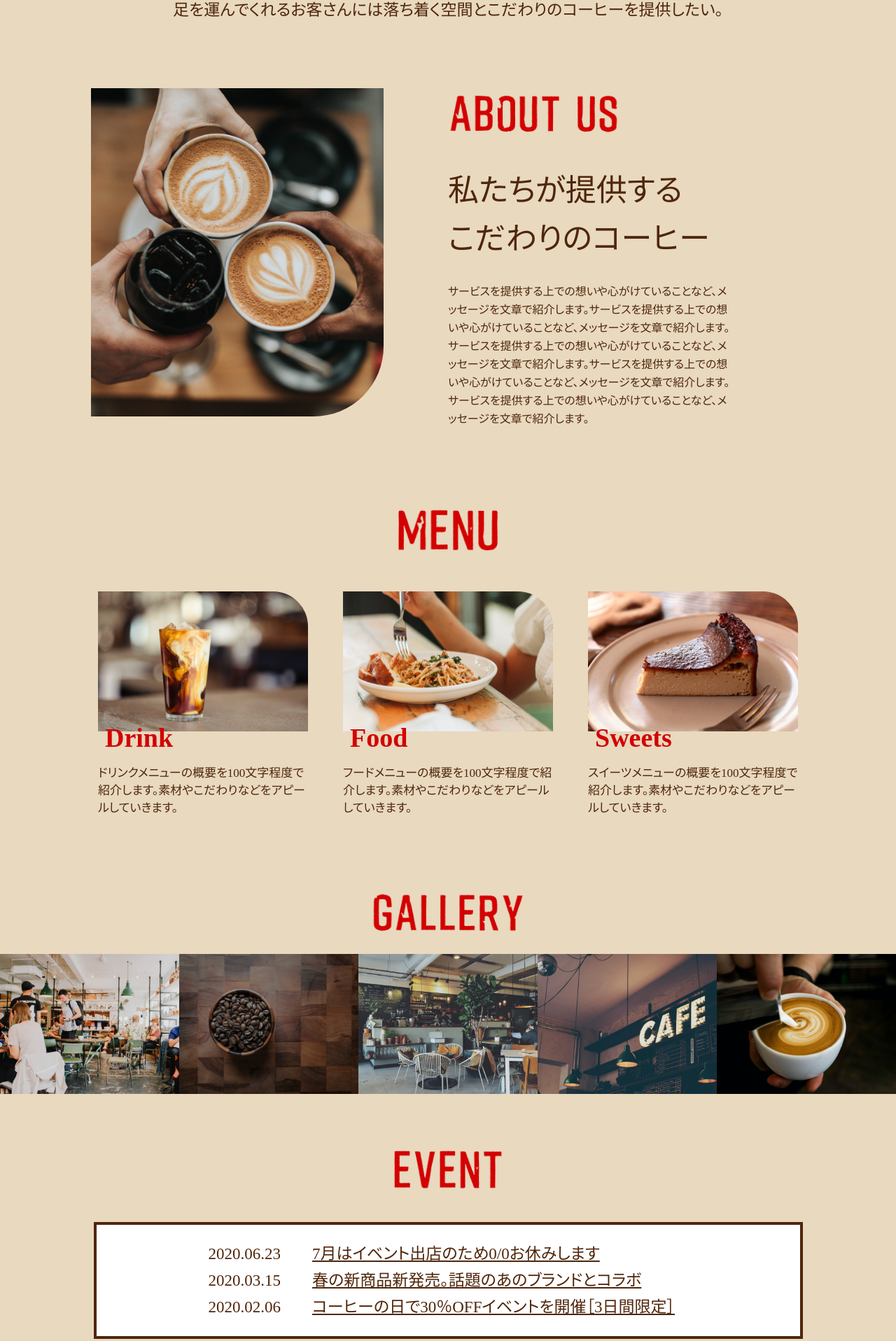
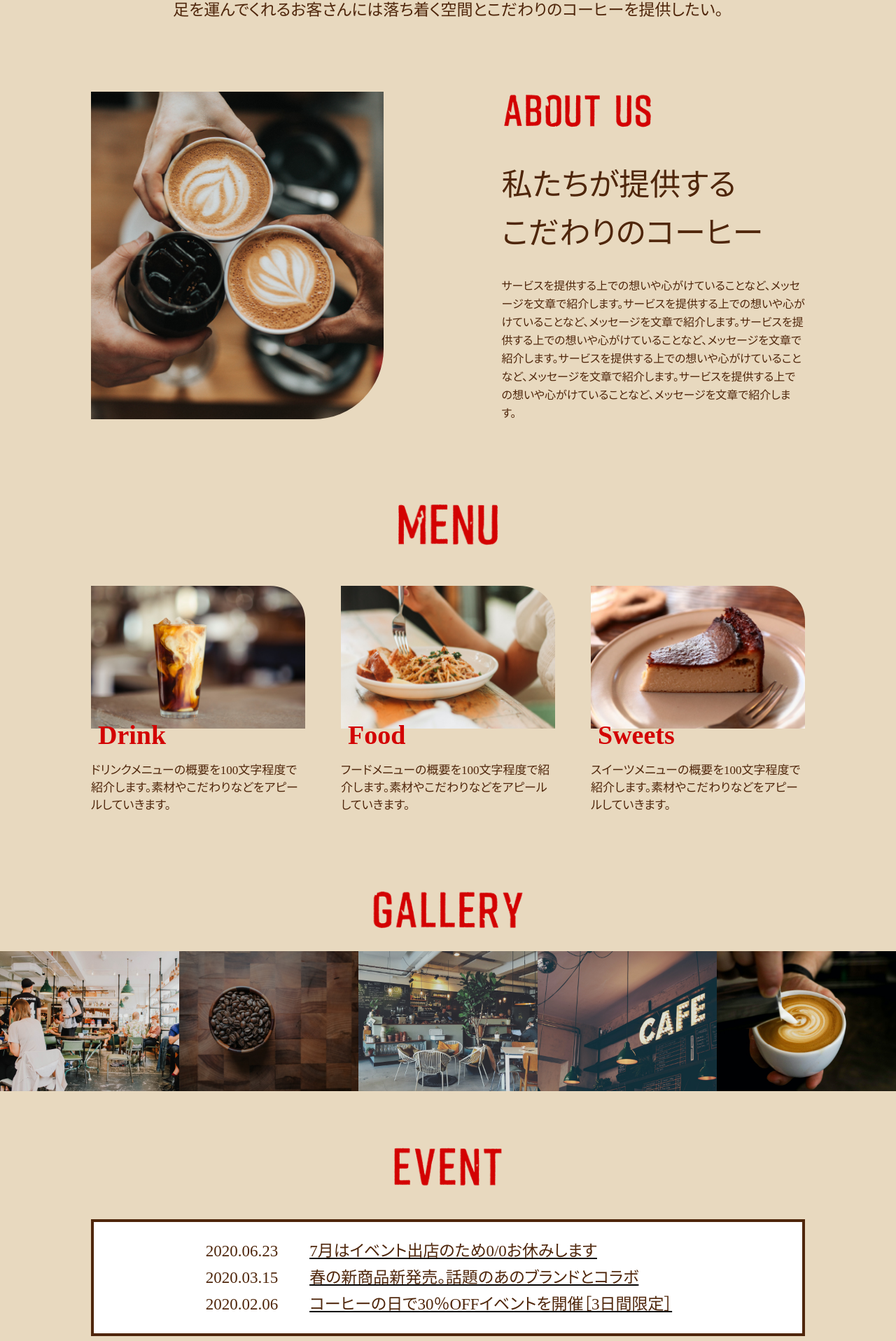
Before and after one commit to AsumiKobori/AsumiKobori_4, a plain HTML site: page Index.html in a window 1280 px wide. Shown: the part 917-2833 px from the top of the page at 70% size. Drawn offline with Linux system fonts and the light colour scheme.

Commit message:
1/15 提出

```diff
--- a/css/style.css
+++ b/css/style.css
@@ -147,6 +147,7 @@ h1 {
     margin: 0 auto;
     max-width: 1020px;
     padding-bottom: 105px;
+    align-items: center;
 }
 
 /* ラテアート画像 */
@@ -158,7 +159,8 @@ h1 {
 
 .ABOUT_US {
     width: 50%;
-    /* padding-left: 4.4271%; */
+    padding-left: 7.5%;
+    box-sizing: border-box;
 }
 
 .latteart {
@@ -167,7 +169,7 @@ h1 {
 
 /* ABOUT US 画像 */
 .about_us img {
-    width: 245px;
+    width: 50%;
 }
 
 .about_us {
@@ -190,7 +192,6 @@ h1 {
 
 .service {
     font-size: 16px;
-    max-width: 410px;
     line-height: 1.625;
 }
 
@@ -210,8 +211,6 @@ h1 {
 .menu_list {
     display: flex;
     justify-content: space-between;
-    margin: 0 auto;
-    max-width: 1000px;
     padding-bottom: 100px;
 }
 .menu_list li {
@@ -278,7 +277,6 @@ h1 {
 
 .event img {
     max-width: 160px;
-    margin: 0 auto;
 }
 
 .event {
@@ -289,19 +287,15 @@ h1 {
 /* イベント 枠 */
 
 .event_list {
-    display: flex;
-    flex-direction: column;
-    max-width: 685px;
     border: solid 4px;
     border-color: #4f260b;
     background-color: #ffffff;
-    padding: 30px 160px;
+    padding: 30px 15.65%;
     margin: 0 auto;
 }
 
 .event_li {
     display: flex;
-    text-align: center;
     font-size: 23px;
     line-height: 1.5;
 }
@@ -312,7 +306,7 @@ h1 {
 
 .News {
     padding-left: 45px;
-    text-decoration: underline;
+    text-decoration: underline #000;
 }
 
 /* アクセス */
@@ -331,7 +325,6 @@ h1 {
 .map {
     width: 100%;
     height: 470px;
-    text-align: center;
 }
 
 /* フッター */
@@ -350,6 +343,7 @@ footer {
     font-size: 20px;
     max-width: 1020px;
     margin: 0 auto;
+    padding: 0 10px;
 }
 
 .footer_logo {
@@ -357,10 +351,12 @@ footer {
     padding-right: 85px;
 }
 
-.time,
-.address,
-.address2 {
+.company_access li {
     padding-bottom: 23px;
+}
+
+.company_access li:last-child {
+    padding-bottom: 0px;
 }
 
 .copy {
```
